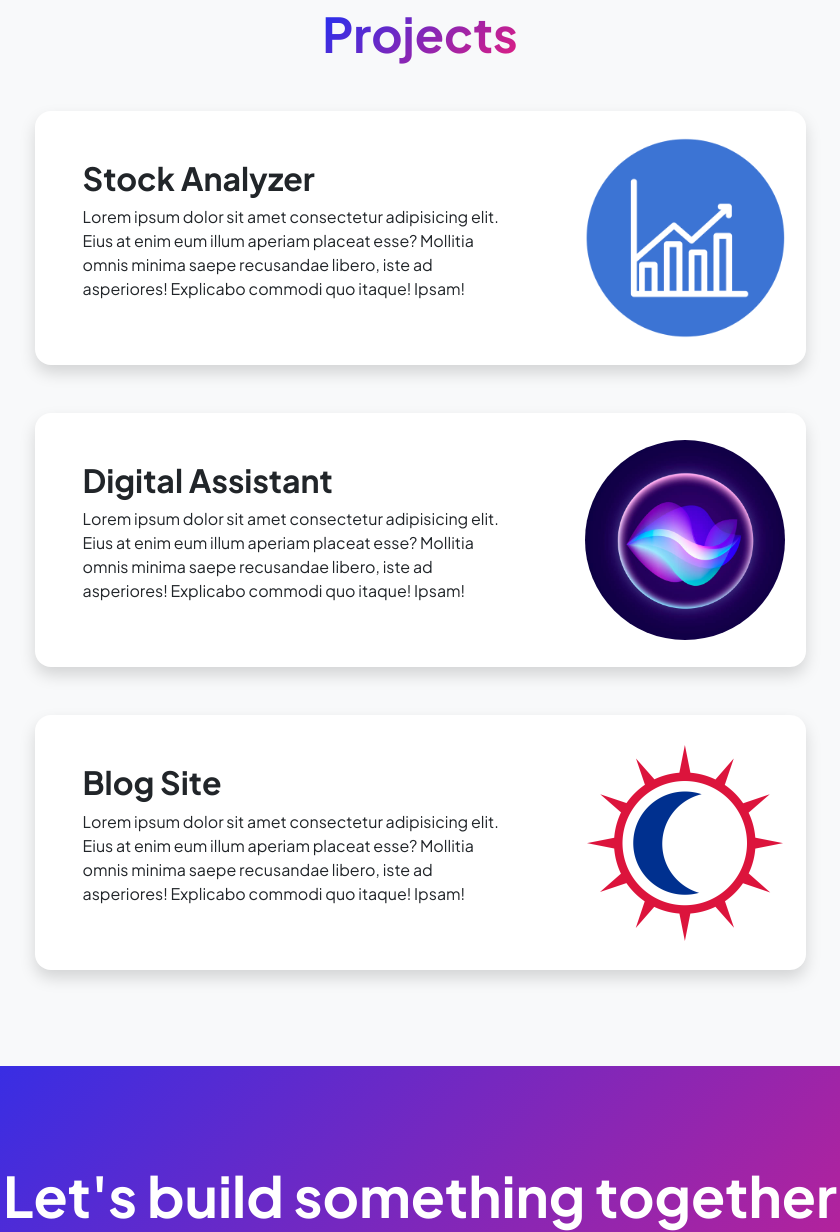
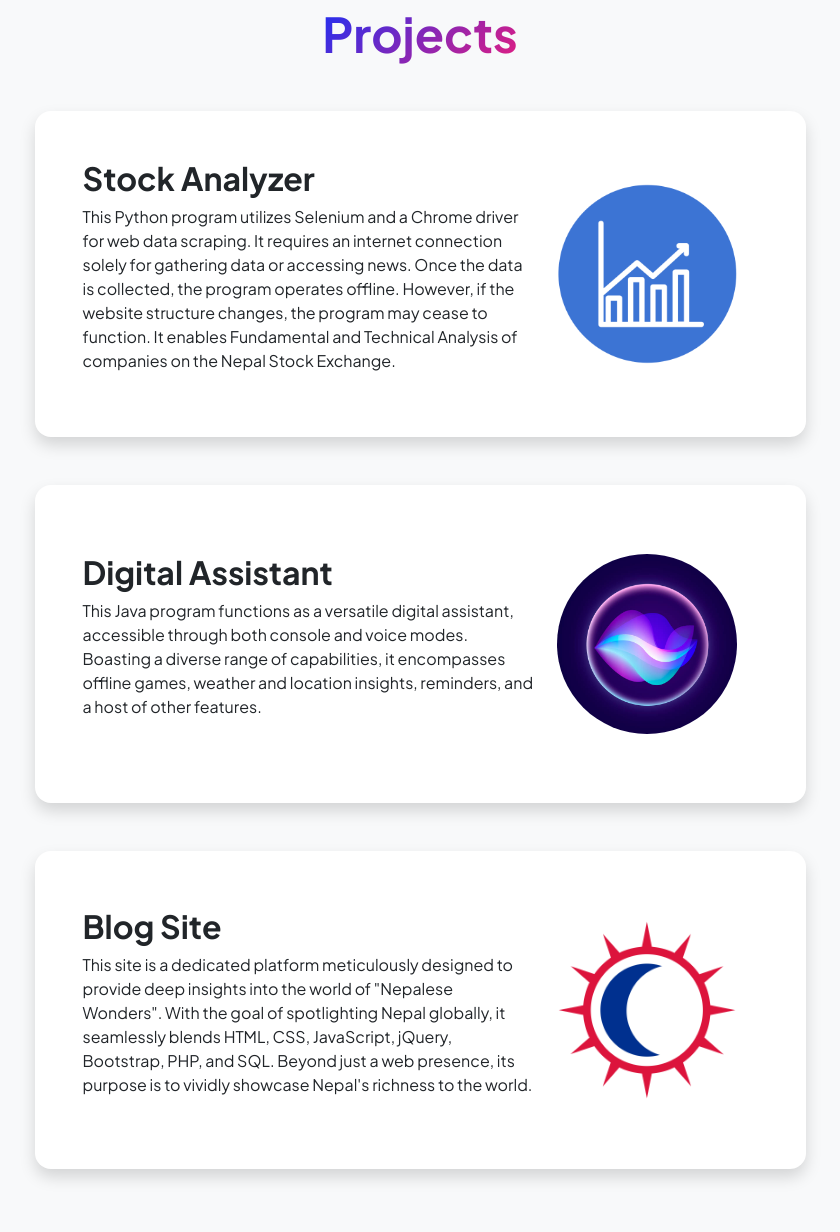
Before and after one commit to nirajgiriXD/portfolio, a plain HTML site: page projects.html in a window 1280 px wide. Shown: the part 115-1347 px from the top of the page, without its empty margins (220-1060 px from the left). Drawn offline with nearby package versions, Linux system fonts and the light colour scheme; no server answers.

Commit message:
Update project

```diff
--- a/projects.html
+++ b/projects.html
@@ -20,10 +20,9 @@
     <style>
         .project-image {
             margin: 21px;
-            max-width: 200px;
-            max-height: 300px;
+            max-width: 180px;
+            max-height: 180px;
             border-radius: 50%;
-            /* box-shadow: rgba(149, 157, 165, 0.2) 0px 8px 24px; */
         }
     </style>
 </head>
@@ -36,7 +35,7 @@
                 <a class="navbar-brand" href="index.html"><span class="fw-bolder text-primary user-display-name">Portfolio</span></a>
                 <button class="navbar-toggler" type="button" data-bs-toggle="collapse" data-bs-target="#navbarSupportedContent" aria-controls="navbarSupportedContent" aria-expanded="false" aria-label="Toggle navigation"><span class="navbar-toggler-icon"></span></button>
                 <div class="collapse navbar-collapse" id="navbarSupportedContent">
-                    <ul class="navbar-nav ms-auto mb-2 mb-lg-0 small fw-bolder">
+                    <ul class="navbar-nav ms-auto mb-2 mb-lg-0 medium fw-bolder">
                         <li class="nav-item"><a class="nav-link" href="index.html">Home</a></li>
                         <li class="nav-item"><a class="nav-link" href="resume.html">Resume</a></li>
                         <li class="nav-item"><a class="nav-link" href="projects.html">Projects</a></li>
@@ -55,10 +54,12 @@
                         <!-- Project Card 1-->
                         <div class="card overflow-hidden shadow rounded-4 border-0 mb-5">
                             <div class="card-body p-0">
-                                <div class="d-flex align-items-center">
-                                    <div class="p-5">
+                                <div class="d-flex align-items-center p-5">
+                                    <div>
                                         <h2 class="fw-bolder">Stock Analyzer</h2>
-                                        <p>Lorem ipsum dolor sit amet consectetur adipisicing elit. Eius at enim eum illum aperiam placeat esse? Mollitia omnis minima saepe recusandae libero, iste ad asperiores! Explicabo commodi quo itaque! Ipsam!</p>
+                                        <p>
+                                            This Python program utilizes Selenium and a Chrome driver for web data scraping. It requires an internet connection solely for gathering data or accessing news. Once the data is collected, the program operates offline. However, if the website structure changes, the program may cease to function. It enables Fundamental and Technical Analysis of companies on the Nepal Stock Exchange.
+                                        </p>
                                     </div>
                                     <img class="img-fluid project-image" src="./assets/img/stock-analyzer.webp" alt="Stock Analyzer" />
                                 </div>
@@ -67,10 +68,12 @@
                         <!-- Project Card 2-->
                         <div class="card overflow-hidden shadow rounded-4 border-0 mb-5">
                             <div class="card-body p-0">
-                                <div class="d-flex align-items-center">
-                                    <div class="p-5">
+                                <div class="d-flex align-items-center p-5">
+                                    <div>
                                         <h2 class="fw-bolder">Digital Assistant</h2>
-                                        <p>Lorem ipsum dolor sit amet consectetur adipisicing elit. Eius at enim eum illum aperiam placeat esse? Mollitia omnis minima saepe recusandae libero, iste ad asperiores! Explicabo commodi quo itaque! Ipsam!</p>
+                                        <p>
+                                            This Java program functions as a versatile digital assistant, accessible through both console and voice modes. Boasting a diverse range of capabilities, it encompasses offline games, weather and location insights, reminders, and a host of other features.
+                                        </p>
                                     </div>
                                     <img class="img-fluid project-image" src="./assets/img/digital-assistant.jpg" alt="Digital Assistant" />
                                 </div>
@@ -79,10 +82,12 @@
                         <!-- Project Card 2-->
                         <div class="card overflow-hidden shadow rounded-4 border-0">
                             <div class="card-body p-0">
-                                <div class="d-flex align-items-center">
-                                    <div class="p-5">
+                                <div class="d-flex align-items-center p-5">
+                                    <div>
                                         <h2 class="fw-bolder">Blog Site</h2>
-                                        <p>Lorem ipsum dolor sit amet consectetur adipisicing elit. Eius at enim eum illum aperiam placeat esse? Mollitia omnis minima saepe recusandae libero, iste ad asperiores! Explicabo commodi quo itaque! Ipsam!</p>
+                                        <p>
+                                            This site is a dedicated platform meticulously designed to provide deep insights into the world of "Nepalese Wonders". With the goal of spotlighting Nepal globally, it seamlessly blends HTML, CSS, JavaScript, jQuery, Bootstrap, PHP, and SQL. Beyond just a web presence, its purpose is to vividly showcase Nepal's richness to the world.
+                                        </p>
                                     </div>
                                     <img class="img-fluid project-image" src="./assets/img/blog-site.png" alt="Blog Site" />
                                 </div>
```
Also changed, not shown: index.html (+1 -1 lines), resume.html (+33 -38 lines).
